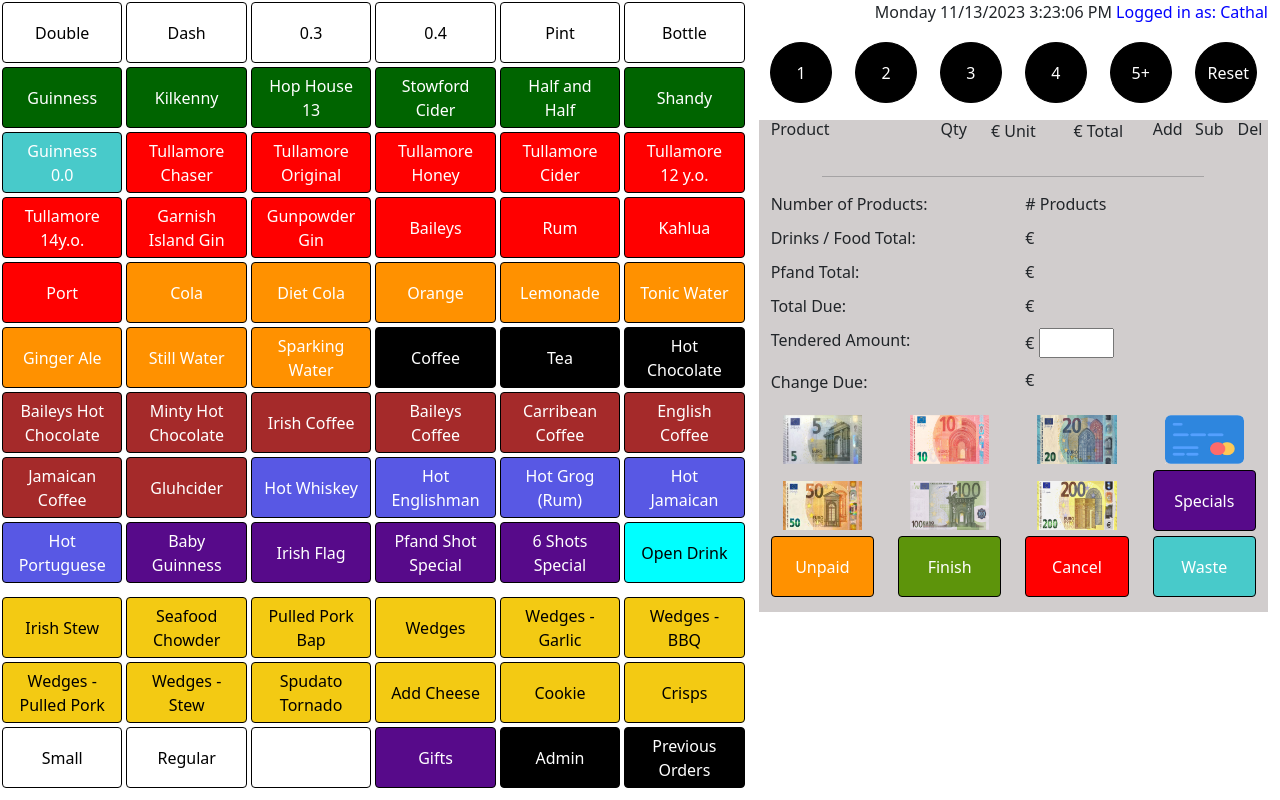
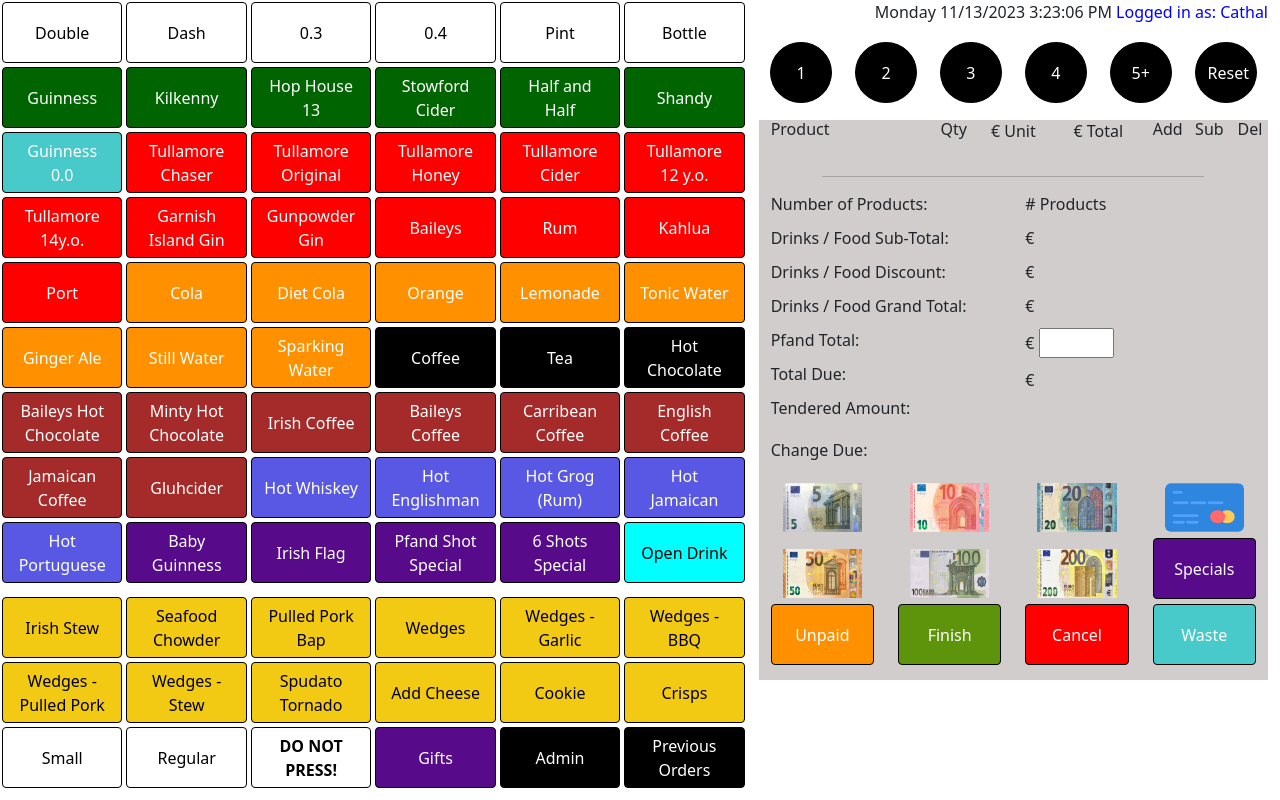
Before and after one commit to CathalDolan/IPUHAEL_EPOS, a Django app: page / in a window 1280 px wide. Run offline with Django 4.2, Linux system fonts and the light colour scheme; data comes from the database, SQL or seed files in the repository.

Commit message:
Initial phase complete

```diff
--- a/index/templates/index/index.html
+++ b/index/templates/index/index.html
@@ -130,6 +130,7 @@
                 <div class="col-2">
                     <button class="btn measure_button">
                         <!-- Empty Button just to fill space -->
+                        <b>DO NOT PRESS!</b>
                     </button>
                 </div>
 
@@ -157,19 +158,19 @@
                                         {{gift.name}}
                                     </button>
                                 {% endfor %}
-                                <button class="btn product_button gifts_button" id="{{gift.id}}" data-category="Fridge_Magnet.category" data-name="Fridge_Magnet.name" data-price_default="{{food.price_default}}" > <!-- data-price_default="{{gift.price_regular}}" data-price_03="{{food.price_small}}" data-price_04="{{food.price_regular}}"  -->
+                                <button class="btn product_button gifts_button" id="{{gift.id}}" data-category="Fridge_Magnet.category" data-name="Fridge_Magnet" data-price_default="5.00" > <!-- data-price_default="{{gift.price_regular}}" data-price_03="{{food.price_small}}" data-price_04="{{food.price_regular}}"  -->
                                     Fridge Magnet
                                 </button>
-                                <button class="btn product_button gifts_button" id="{{gift.id}}" data-category="Tree_Decoration.category" data-name="Tree_Decoration.name" data-price_default="{{food.price_default}}" > <!-- data-price_default="{{gift.price_regular}}" data-price_03="{{food.price_small}}" data-price_04="{{food.price_regular}}"  -->
+                                <button class="btn product_button gifts_button" id="{{gift.id}}" data-category="Tree_Decoration.category" data-name="Tree_Decoration" data-price_default="5.00" > <!-- data-price_default="{{gift.price_regular}}" data-price_03="{{food.price_small}}" data-price_04="{{food.price_regular}}"  -->
                                     Tree Decoration
                                 </button>
-                                <button class="btn product_button gifts_button" id="{{gift.id}}" data-category="Picture_Frame.category" data-name="Picture_Frame.name" data-price_default="{{food.price_default}}" > <!-- data-price_default="{{gift.price_regular}}" data-price_03="{{food.price_small}}" data-price_04="{{food.price_regular}}"  -->
+                                <button class="btn product_button gifts_button" id="{{gift.id}}" data-category="Picture_Frame.category" data-name="Picture_Frame" data-price_default="19.99" > <!-- data-price_default="{{gift.price_regular}}" data-price_03="{{food.price_small}}" data-price_04="{{food.price_regular}}"  -->
                                     Picture Frame
                                 </button>
-                                <button class="btn product_button gifts_button" id="{{gift.id}}" data-category="T-Shirt.category" data-name="T-Shirt.name" data-price_default="{{food.price_default}}" > <!-- data-price_default="{{gift.price_regular}}" data-price_03="{{food.price_small}}" data-price_04="{{food.price_regular}}"  -->
+                                <button class="btn product_button gifts_button" id="{{gift.id}}" data-category="T-Shirt.category" data-name="T-Shirt" data-price_default="15.00" > <!-- data-price_default="{{gift.price_regular}}" data-price_03="{{food.price_small}}" data-price_04="{{food.price_regular}}"  -->
                                     T-Shirt
                                 </button>
-                                <button class="btn product_button gifts_button" id="{{gift.id}}" data-category="Polo_Shirt.category" data-name="Polo_Shirt.name" data-price_default="{{food.price_default}}" > <!-- data-price_default="{{gift.price_regular}}" data-price_03="{{food.price_small}}" data-price_04="{{food.price_regular}}"  -->
+                                <button class="btn product_button gifts_button" id="{{gift.id}}" data-category="Polo_Shirt.category" data-name="Polo_Shirt" data-price_default="25.00" > <!-- data-price_default="{{gift.price_regular}}" data-price_03="{{food.price_small}}" data-price_04="{{food.price_regular}}"  -->
                                     Polo Shirt
                                 </button>
                             </div>
@@ -357,7 +358,9 @@
                 <div class="row totals_row" id="grand_totals_row_div">
                     <div class="col-6">
                         <p class="grand_totals_row grand_totals_row_label">Number of Products:</p>
-                        <p class="grand_totals_row grand_totals_row_label">Drinks / Food Total:</p>
+                        <p class="grand_totals_row grand_totals_row_label">Drinks / Food Sub-Total:</p>
+                        <p class="grand_totals_row grand_totals_row_label">Drinks / Food Discount:</p>
+                        <p class="grand_totals_row grand_totals_row_label">Drinks / Food Grand Total:</p>
                         <p class="grand_totals_row grand_totals_row_label">Pfand Total:</p>
                         <p class="grand_totals_row grand_totals_row_label">Total Due:</p>
                         <p class="grand_totals_row grand_totals_row_label">Tendered Amount:</p>
```
